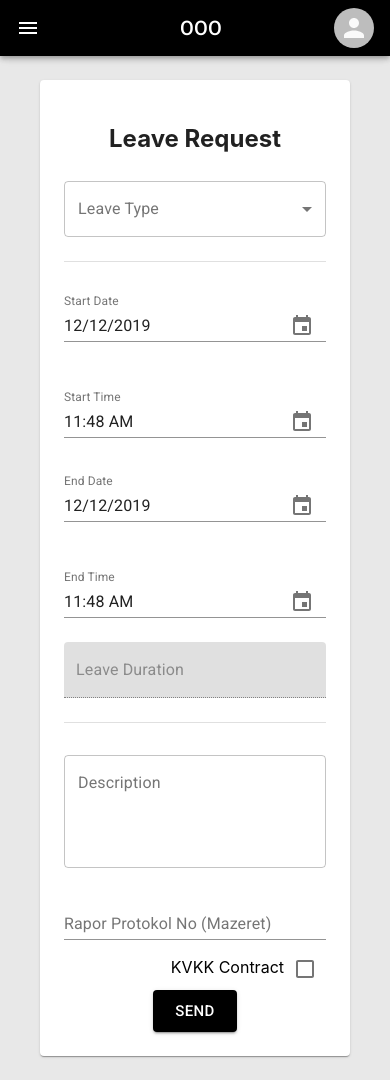
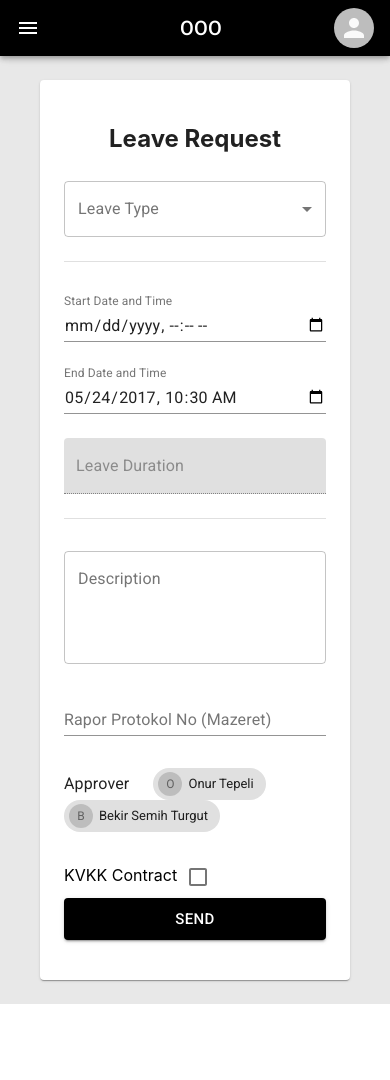
Before and after one commit to EmakinaTR/out-of-office, a React (Create React App) app: page /leaverequest in a window 390 px wide. After the commit the page ends 1004 px from the top, so only its background shows below. Built offline with nearby package versions, Linux system fonts and the light colour scheme.

Commit message:
KVKK Dialog Box is added

```diff
--- a/src/App.js
+++ b/src/App.js
@@ -8,6 +8,13 @@ import { firebaseConfig } from "./components/firebase/config";
 
 function App() {
   const [isLoggedIn, setLoggedIn] = useState(true);
+  const breakpointValues = {
+    xs: 0,
+    sm: 576,
+    md: 768,
+    lg: 992,
+    xl: 1200,
+  };
   const theme = createMuiTheme({
     palette: {
       primary: {
@@ -16,7 +23,8 @@ function App() {
         dark: "#000000",
         contrastText: "#fff",
       }
-    }
+    },
+    breakpoints: {values:breakpointValues}
   });
   function readSession() {
     const user = window.sessionStorage.getItem(
--- a/src/components/UIElements/leaveRequestForm/LeaveRequestForm.js
+++ b/src/components/UIElements/leaveRequestForm/LeaveRequestForm.js
@@ -1,9 +1,9 @@
 import moment from 'moment';
 import React, {useRef, useState, useEffect} from 'react';
-import { makeStyles } from '@material-ui/core/styles';
-import Paper from '@material-ui/core/Paper';
-import Container from '@material-ui/core/Container';
-import { FormControl, InputLabel, Select, Grid, TextField, Divider, Box, Checkbox, Link, Button } from '@material-ui/core';
+import { makeStyles, useTheme } from '@material-ui/core/styles';
+import { Paper, Container, FormControl, InputLabel, Select, Grid, TextField, Divider, Box, Checkbox,
+Link, Button, Typography, Chip, Avatar, Dialog, DialogActions, DialogContent, DialogContentText,
+DialogTitle, useMediaQuery } from '@material-ui/core';
 import MomentUtils from '@date-io/moment';
 import { MuiPickersUtilsProvider, KeyboardTimePicker, KeyboardDatePicker } from '@material-ui/pickers';
 
@@ -21,14 +21,18 @@ const useStyles = makeStyles(theme => ({
     },
     inputWidth: {
         width: '100%'
-    }
+    },
   }));
 
-export default function LeaveRequestForm() {
+export default function LeaveRequestForm(props) {
     // Styles
     const classes = useStyles();
     // Refs
     const inputLabel = useRef(null);
+    // Theme
+    const theme = useTheme();
+    // MediaQuery
+    const fullScreen = useMediaQuery(theme.breakpoints.down('md'));
     // States
     const [state, setState] = useState({
         leaveType: ''
@@ -36,6 +40,8 @@ export default function LeaveRequestForm() {
     const [labelWidth, setLabelWidth] = useState(0);
     const [selectedDate, setSelectedDate] = useState(moment());
     const [checked, setChecked] = React.useState(true);
+    const [open, setOpen] = React.useState(false);
+
     // Lifecycle Methods
     useEffect(() => {
         setLabelWidth(inputLabel.current.offsetWidth);
@@ -60,10 +66,24 @@ export default function LeaveRequestForm() {
         console.log(event.target.value)
     }
 
+    const handleDialogOpen = () => {
+        setOpen(true);
+        console.log('Working')
+    }
+
+    const handleDialogClose = () => {
+        setOpen(false);
+    }
+
+    const handleSubmit = (e) => {
+        e.preventDefault();
+        console.log('submit')
+    }
+
     return (
-        <Container maxWidth="md">
+        <Container maxWidth="lg">
             <Paper className={classes.root}>
-                <form className={classes.form}>
+                <form className={classes.form} onSubmit={handleSubmit}>
                     <h2 style={{textAlign: 'center'}}>Leave Request</h2>
                     <FormControl variant="outlined" className={classes.formControl}>
                         <InputLabel ref={inputLabel}>Leave Type</InputLabel>
@@ -87,9 +107,34 @@ export default function LeaveRequestForm() {
                     <Box my={2}>
                         <Divider />
                     </Box>
+                    <Box display={{xs: 'block', md: 'none'}}>
+                        <TextField
+                        id="datetime-local"
+                        margin="normal"
+                        label="Start Date and Time"
+                        type="datetime-local"
+                        defaultValue={moment()}
+                        className={classes.inputWidth}
+                        InputLabelProps={{
+                        shrink: true,
+                        }}
+                        />
+                        <TextField
+                        id="datetime-local"
+                        margin="normal"
+                        label="End Date and Time"
+                        type="datetime-local"
+                        defaultValue="2017-05-24T10:30"
+                        className={classes.inputWidth}
+                        InputLabelProps={{
+                        shrink: true,
+                        }}
+                        />
+                    </Box>
+                    <Box display={{xs: 'none', md: 'block'}}>
                         <MuiPickersUtilsProvider utils={MomentUtils}>
                             <Grid container spacing={3}>
-                            <Grid item xs={12} sm={6}>
+                                <Grid item xs={12} md={6}>
                                     <KeyboardDatePicker
                                     disableToolbar
                                     className={classes.inputWidth}
@@ -105,7 +150,7 @@ export default function LeaveRequestForm() {
                                     }}
                                     />
                                 </Grid>
-                            <Grid item xs={12} sm={6}>
+                                <Grid item xs={12} md={6}>
                                     <KeyboardTimePicker
                                     className={classes.inputWidth}
                                     margin="normal"
@@ -119,7 +164,7 @@ export default function LeaveRequestForm() {
                                 </Grid>
                             </Grid>
                             <Grid container spacing={3}>
-                            <Grid item xs={12} sm={6}>
+                                <Grid item xs={12} md={6}>
                                     <KeyboardDatePicker
                                     disableToolbar
                                     className={classes.inputWidth}
@@ -135,7 +180,7 @@ export default function LeaveRequestForm() {
                                     }}
                                     />
                                 </Grid>
-                            <Grid item xs={12} sm={6}>
+                                <Grid item xs={12} md={6}>
                                     <KeyboardTimePicker
                                     className={classes.inputWidth}
                                     margin="normal"
@@ -149,14 +194,30 @@ export default function LeaveRequestForm() {
                                 </Grid>
                             </Grid>
                         </MuiPickersUtilsProvider>
+                    </Box>
                     <TextField className={classes.inputWidth} label="Leave Duration" variant="filled" margin="normal" disabled />
                     <Box my={2}>
                         <Divider />
                     </Box>
                     <TextField className={classes.inputWidth} label="Description" multiline rows="4" variant="outlined" margin="normal" />
                     <TextField className={classes.inputWidth} label="Rapor Protokol No (Mazeret)" margin="normal" />
-                    <Grid item margin="normal" style={{textAlign: 'right'}}>
-                        <Link href="#">KVKK Contract</Link>
+                    <Box my={3}>
+                        <Grid container>
+                            <Box alignSelf="center" marginRight={3}>
+                                <Typography>Approver</Typography>
+                            </Box>
+                            <Box marginRight={1}>
+                                <Chip avatar={<Avatar>O</Avatar>} label="Onur Tepeli" />
+                            </Box>
+                            <Box marginRight={1}>
+                                <Chip avatar={<Avatar>B</Avatar>} label="Bekir Semih Turgut" />
+                            </Box>
+                        </Grid>
+                    </Box>
+                    <Box my={2}>
+                        <Grid container>
+                            <Grid item xs={12} md={6}>
+                                <Link style={{cursor: 'pointer'}} onClick={handleDialogOpen}>KVKK Contract</Link>
                                 <Checkbox
                                 uncontrolled
                                 onChange={handleCheck}
@@ -164,9 +225,33 @@ export default function LeaveRequestForm() {
                                 color="primary"
                                 inputProps={{ 'aria-label': 'primary checkbox' }}
                                 />
+                                <Dialog
+                                fullScreen={fullScreen}
+                                open={open}
+                                onClose={handleDialogClose}
+                                aria-labelledby="responsive-dialog-title"
+                                >
+                                    <DialogTitle id="responsive-dialog-title">{"Use Google's location service?"}</DialogTitle>
+                                    <DialogContent>
+                                        <DialogContentText>
+                                            Let Google help apps determine location. This means sending anonymous location data to
+                                            Google, even when no apps are running.
+                                        </DialogContentText>
+                                    </DialogContent>
+                                    <DialogActions>
+                                        <Button autoFocus onClick={handleDialogClose} color="primary">
+                                            Disagree
+                                        </Button>
+                                        <Button onClick={handleDialogClose} color="primary" autoFocus>
+                                            Agree
+                                        </Button>
+                                    </DialogActions>
+                                </Dialog>
                             </Grid>
-                    <Box style={{display: 'flex', justifyContent: 'center'}}>
-                        <Button variant="contained" size="large" type="submit" color="primary">SEND</Button>
+                            <Grid item xs={12} md={6}>
+                                <Button className={classes.inputWidth} variant="contained" size="large" type="submit" color="primary">SEND</Button>
+                            </Grid>
+                        </Grid>
                     </Box>
                 </form>
             </Paper>
```
Lines whose indentation alone changed are shown as unchanged.
